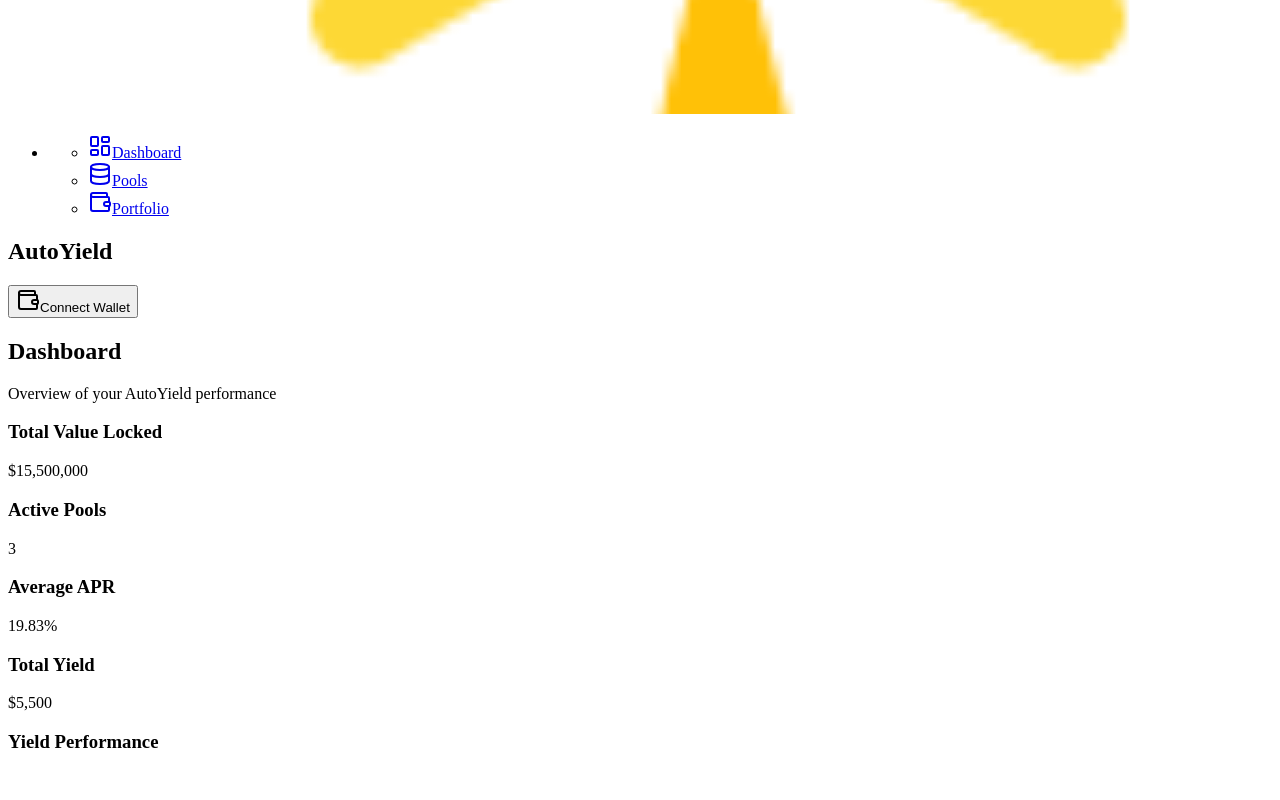
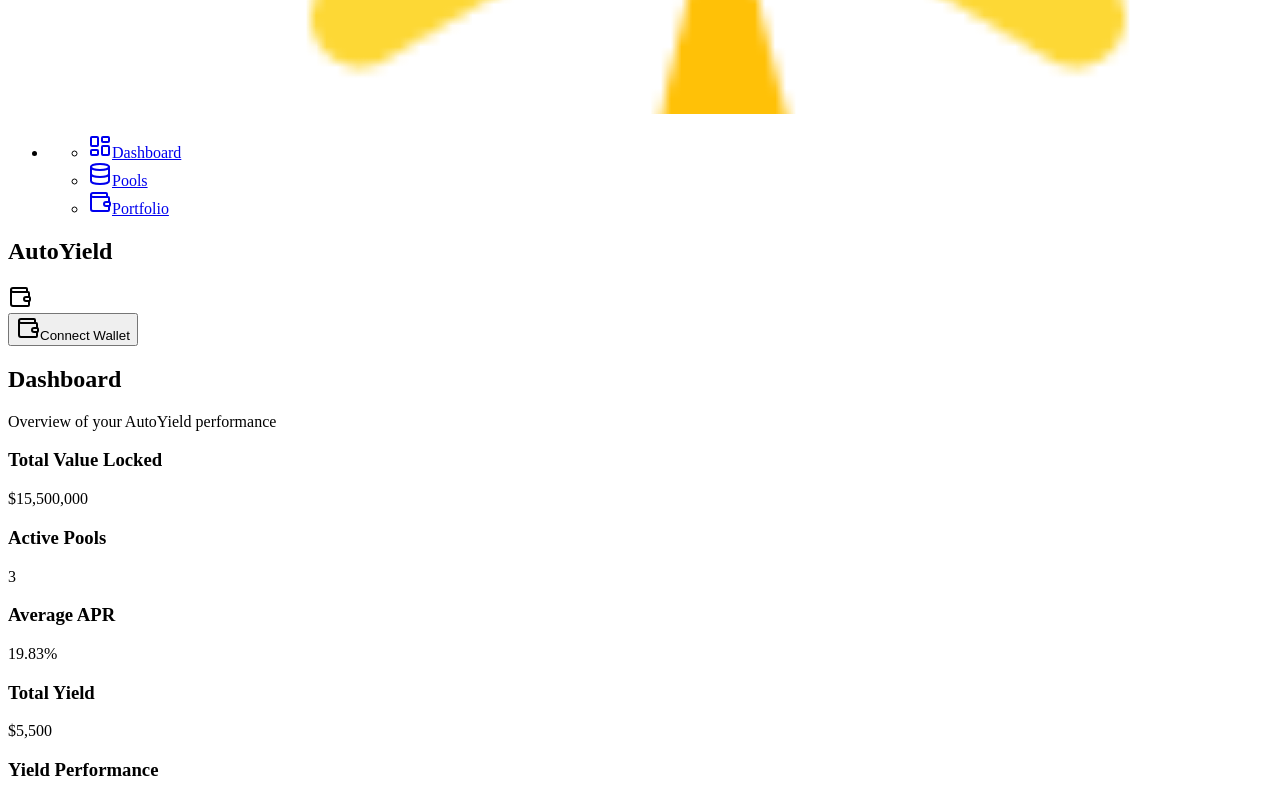
Before and after one commit to AutoYield-DeFi/AY, a React (Vite) app in the folder client/: page / in a window 1280 px wide. Shown: the part 1158-1958 px from the top of the page. Before the commit the page ends 1930 px from the top, so only its background shows below. Built offline with nearby package versions, Linux system fonts and the light colour scheme.

Commit message:
Add wallet connection status indicator with animated visual feedback.
Screenshot: https://storage.googleapis.com/screenshot-production-us-central1/7d76da56-91a3-4197-acd7-40c116d48bcd/d1e782ac-30c1-44a7-9a44-a2631f3e00cf.jpg

```diff
--- a/client/src/components/layout/navbar.tsx
+++ b/client/src/components/layout/navbar.tsx
@@ -1,13 +1,19 @@
 import { Button } from "@/components/ui/button";
 import { WalletIcon } from "lucide-react";
 import { useToast } from "@/hooks/use-toast";
+import { useState } from "react";
+import { WalletStatus } from "./wallet-status";
 
 export function NavigationBar() {
   const { toast } = useToast();
+  const [isWalletConnected, setIsWalletConnected] = useState(false);
 
   const handleConnectWallet = () => {
+    // Toggle wallet connection state for demo
+    setIsWalletConnected(!isWalletConnected);
+
     toast({
-      title: "Wallet Connection",
+      title: isWalletConnected ? "Wallet Disconnected" : "Wallet Connected",
       description: "This is a demo - wallet connection is not implemented",
     });
   };
@@ -20,12 +26,13 @@ export function NavigationBar() {
             <h2 className="text-lg font-bold gradient-text">AutoYield</h2>
           </div>
           <div className="flex items-center space-x-4">
+            <WalletStatus isConnected={isWalletConnected} />
             <Button
-              variant="outline"
+              variant={isWalletConnected ? "destructive" : "outline"}
               onClick={handleConnectWallet}
             >
               <WalletIcon className="mr-2 h-4 w-4" />
-              Connect Wallet
+              {isWalletConnected ? "Disconnect" : "Connect Wallet"}
             </Button>
           </div>
         </div>
--- /dev/null
+++ b/client/src/components/layout/wallet-status.tsx
@@ -0,0 +1,57 @@
+import { motion, AnimatePresence } from "framer-motion";
+import { Wallet } from "lucide-react";
+
+interface WalletStatusProps {
+  isConnected: boolean;
+}
+
+export function WalletStatus({ isConnected }: WalletStatusProps) {
+  return (
+    <div className="relative flex items-center">
+      <AnimatePresence mode="wait">
+        <motion.div
+          key={isConnected ? "connected" : "disconnected"}
+          initial={{ scale: 0, rotate: -180 }}
+          animate={{ scale: 1, rotate: 0 }}
+          exit={{ scale: 0, rotate: 180 }}
+          transition={{ type: "spring", duration: 0.5 }}
+          className="relative"
+        >
+          <motion.div
+            animate={{
+              scale: isConnected ? [1, 1.2, 1] : 1,
+            }}
+            transition={{
+              duration: 2,
+              repeat: Infinity,
+              ease: "easeInOut",
+            }}
+            className={`p-2 rounded-full ${
+              isConnected
+                ? "bg-gradient-to-r from-green-400 to-emerald-500"
+                : "bg-gradient-to-r from-gray-400 to-gray-500"
+            }`}
+          >
+            <Wallet className="h-5 w-5 text-white" />
+          </motion.div>
+
+          {/* Status indicator dot */}
+          <motion.div
+            className={`absolute -top-1 -right-1 h-3 w-3 rounded-full ${
+              isConnected ? "bg-green-400" : "bg-gray-400"
+            }`}
+            animate={{
+              scale: isConnected ? [1, 1.2, 1] : 1,
+              opacity: isConnected ? 1 : 0.5,
+            }}
+            transition={{
+              duration: 1.5,
+              repeat: Infinity,
+              ease: "easeInOut",
+            }}
+          />
+        </motion.div>
+      </AnimatePresence>
+    </div>
+  );
+}
```
